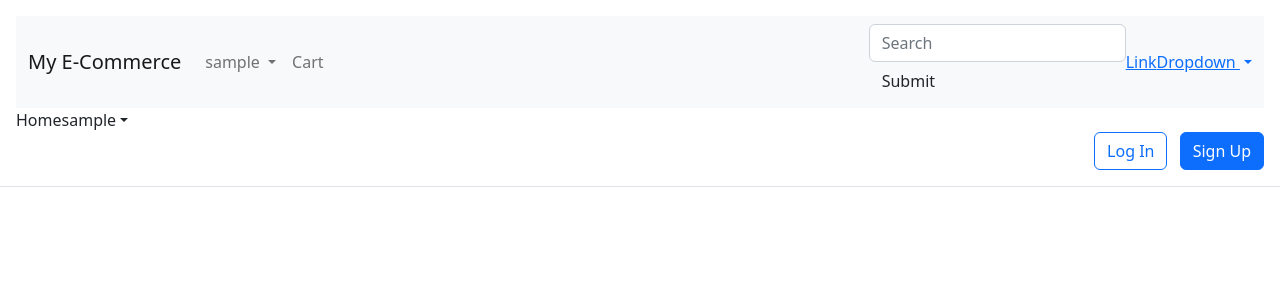
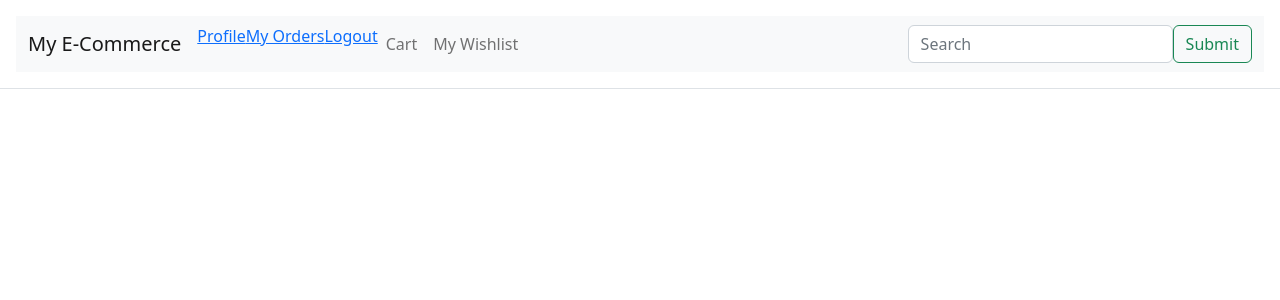
Before and after one commit to Jjjbit/ppm_project, a Django app: template templates/base.html in a window 1280 px wide. Shown: the top 300 px of the page. Run offline with Django 5.2, Linux system fonts and the light colour scheme; the template is opened without the code that fills it, so the values that code supplies are empty; the visitor is signed in with stand-in values (Sample User, id 1).

Commit message:
add base.html

```diff
--- a/templates/base.html
+++ b/templates/base.html
@@ -24,81 +24,30 @@
               <div class="collapse navbar-collapse" id="navbarContent">
                   <ul class="navbar-nav me-auto mb-2 mb-lg-0">
                       {% if user.is_authenticated %}
-                          <li class="nav-item dropdown">
-                              <a href="#" class="nav-link dropdown-toggle" id="navbarDropdown" data-toggle="dropdown" role="button" aria-expanded="false"> {{user.username  }} </a>
-                              <ul class="dropdown-menu">
-                                  <li><a href="{% url 'profile' %}">Profile</a></li>
-                                  <li><a href="#"></a></li>
-                                  <li><a href="#"></a></li>
-                              </ul>
-                          </li>
+                          <li class="nav-item"><a href="{% url 'profile' %}">Profile</a></li>
+                          <li><a href="#">My Orders</a></li>
+                          <li class="nav-item"><a href="{% url 'logout' %}">Logout</a></li>
                           {% if user.is_store_manager %}
-                            <li class="nav-item">
-                                <a class="nav-link" href="{% url 'store' %}"> My Store </a>
-                            </li>
+                            <li class="nav-item"><a class="nav-link" href="#"> My Store </a></li>
                           {%  endif %}
+                      {%  else %}
+                          <li class="nav-item"><a class="nav-link" href="{% url 'login' %}">Login</a></li>
+                          <li class="nav-item"><a class="nav-link" href="{% url 'signup' %}">Sign Up</a></li>
                       {% endif %}
                       {% if not user.is_store_manager %}
-                          <li class="nav-item">
-                              <a class="nav-link" href="{% url 'cart' %}">Cart</a>
-                          </li>
+                          <li class="nav-item"><a class="nav-link" href="#">Cart</a>
+                          <li class="nav-item"><a  class="nav-link" href="#">My Wishlist</a></li>
                       {% endif %}
-
                   </ul>
-              <form class="navbar-form navbar-left">
-                <div class="form-group">
-                  <input type="text" class="form-control" placeholder="Search">
-                </div>
-                <button type="submit" class="btn btn-default">Submit</button>
-              </form>
-              <ul class="nav navbar-nav navbar-right">
-                <li><a href="#">Link</a></li>
-                <li class="dropdown">
-                  <a href="#" class="dropdown-toggle" data-toggle="dropdown" role="button" aria-haspopup="true" aria-expanded="false">Dropdown <span class="caret"></span></a>
-                  <ul class="dropdown-menu">
-                    <li><a href="#">Action</a></li>
-                    <li><a href="#">Another action</a></li>
-                    <li><a href="#">Something else here</a></li>
-                    <li role="separator" class="divider"></li>
-                    <li><a href="#">Separated link</a></li>
-                  </ul>
-                </li>
-              </ul>
-            </div>
+                  <form class="d-flex">
+                    <div class="form-group">
+                      <input type="search" class="form-control me-2" placeholder="Search">
+                    </div>
+                    <button class="btn btn-outline-success" type="submit">Submit</button>
+                  </form>
+              </div>
           </div>
         </nav>
-
-        <div class="d-flex flex-wrap align-items-center justify-content-center justify-content-lg-start">
-            <a class="navbar-brand" href="{% url 'home' %}">Home</a>
-            {% if user.is_authenticated %}
-                <div class="dropdown text-end">
-                    <a href="#" class="d-block link-dark text-decoration-none dropdown-toggle" id="dropdownUser1" data-bs-toggle="dropdown" aria-expanded="false">{{ user.username }}</a>
-                    <ul class="dropdown-menu text-small" aria-labelledby="dropdownUser1">
-                        <li><a class="dropdown-item" href="{% url 'profile' %}">My Profile</a></li>
-                        <li><a class="dropdown-item" href="{% url 'password_change' %}">Change password</a></li>
-                        <li><a class="dropdown-item" href="{% url 'my_orders' %}">My Orders</a></li>
-                        <li><a class="dropdown-item" href="{% url 'my_whishlist' %}">My Wishlist</a></li>
-                        <li><a class="dropdown-item" href="{% url 'logout' %}">Log Out</a></li>
-                    </ul>
-                </div>
-            {%  else %}
-                <div class="dropdown text-end">
-                     <ul class="dropdown-menu text-small" aria-labelledby="dropdownUser1">
-                         <li><a class="dropdown-item" href="{% url 'login' %}">Log In</a></li>
-                         <li><a class="dropdown-item" href="{% url 'profile' %}">My Profile</a></li>
-                         <li><a class="dropdown-item" href="{% url 'password_change' %}">Change password</a></li>
-                         <li><a class="dropdown-item" href="{% url 'my_orders' %}">My Orders</a></li>
-                         <li><a class="dropdown-item" href="{% url 'my_whishlist' %}">My Wishlist</a></li>
-                     </ul>
-                </div>
-            {% endif %}
-
-        </div>
-
-        <div class="text-end">
-            <a href="{% url 'login' %}" class="btn btn-outline-primary me-2">Log In</a>
-            <a href="{% url 'signup' %}" class="btn btn-primary">Sign Up</a>
-        </div>
     </header>
 
   <main>
```
